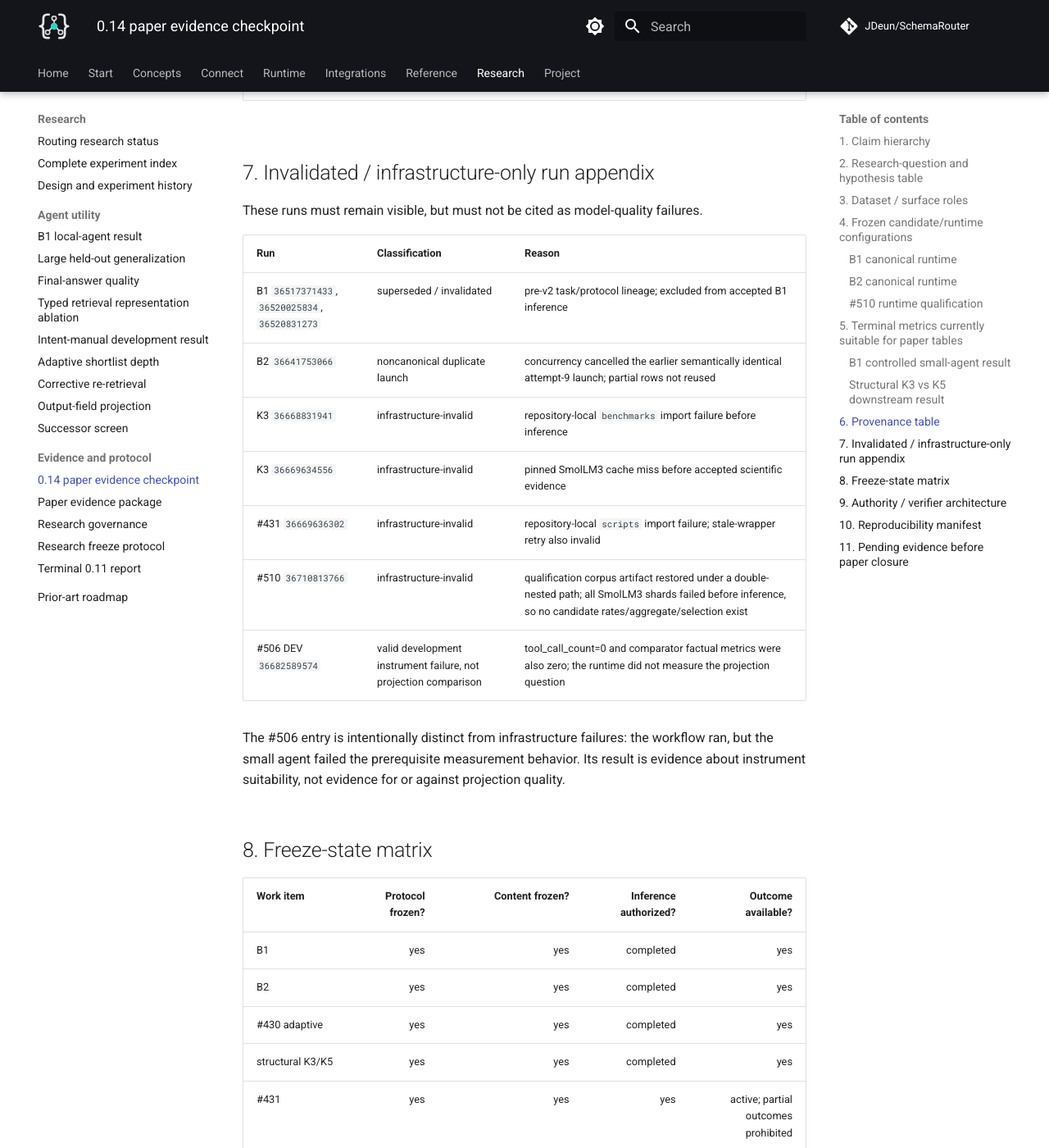
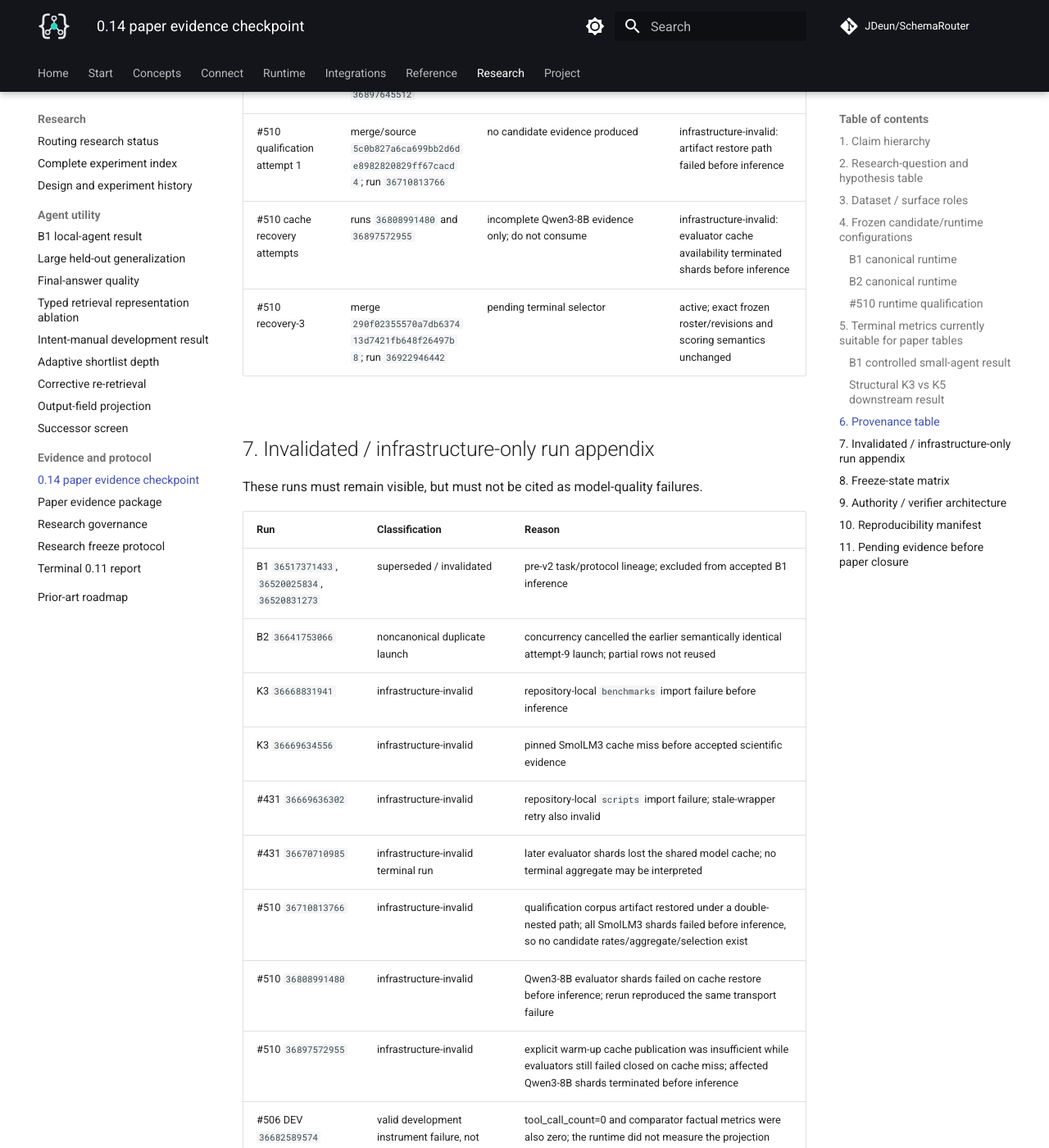
Before and after one commit to JDeun/SchemaRouter, an MkDocs documentation site: the page built from docs/research/0.14-paper-evidence-checkpoint.md, in a window 1280 px wide and 1400 px high, scrolled down 7023 px. Shown: the whole window at 82% size. Built offline with MkDocs 1.6.1 and Material for MkDocs 9.7.7, drawn with Linux system fonts in a browser that asks for light colours; comment, search, counter and statistics services are not loaded; some of the changed text lies outside the part shown.

Commit message:
docs: synchronize 0.14 evidence checkpoint

```diff
--- a/docs/research/0.14-paper-evidence-checkpoint.md
+++ b/docs/research/0.14-paper-evidence-checkpoint.md
@@ -39,7 +39,7 @@
 | #432 | Does the promoted fixed protocol generalize on 780 independently authored held-out tasks? | held-out confirmation | frozen, blocked on conveyor gate |
 | #424 | Does capability-context reduction preserve final-answer facts, values, units and provenance? | final-answer confirmation | frozen, blocked on #432 |
 | #506 | Does output-field projection preserve answer factual quality while reducing observation context? | field-level experiment | original DEV screen consumed as instrument failure |
-| #510 | Can a preregistered stronger runtime qualify to measure the #506 successor screen without outcome-based model shopping? | instrument qualification | runtime qualification running |
+| #510 | Can a preregistered stronger runtime qualify to measure the #506 successor screen without outcome-based model shopping? | instrument qualification | recovery-3 running; earlier infrastructure-invalid attempts are excluded |
 
 ## 3. Dataset / surface roles
 
@@ -55,7 +55,7 @@
 | #432 780-task surface | large held-out confirmation | no | content/protocol frozen, pending conveyor |
 | #424 144-task surface | final-answer confirmation | no | frozen, pending #432 |
 | #506 projection DEV | development screen | no repair from outcome | consumed; instrument too weak |
-| #510 36-episode qualification | instrument qualification only | no experiment tuning | active; must never be reported as projection evidence |
+| #510 36-episode qualification | instrument qualification only | no experiment tuning | recovery-3 active; invalid cache/artifact attempts are not qualification evidence |
 | #510 successor projection surface | successor DEV evidence | no post-hoc condition/scorer changes | pending qualified runtime |
 
 ## 4. Frozen candidate/runtime configurations
@@ -166,8 +166,10 @@
 | B1 canonical | source `b9eadefd3cd076f026a54bbc55a949f0424f5dab`, run `36529108855` | artifact `11021506964`; digest `sha256:2e101d62dbe7f3202a24f0f40c49000064991b1521c4154c8feeb587de510271`; aggregate SHA `33678700298a47b451ea1f03377cd874a1a1e373597cf961d207e07ae39f568d` | terminal |
 | B2 canonical | source `01edb00fe7e8bff803988ce6bce5e05f79801e43`, run `36642658406` | canonical digest `sha256:edbccbbfb44d58ba936af7af82efe844177edc24dd587e3c52cff1505c37c256` | terminal success |
 | structural K3/K5 | run `36670280971` | artifact `11081310428`; digest `sha256:ae7fb24ac365d307a52b07e416dff6308581ccca96a4831d8c41f44f5170b613` | terminal negative for K3 promotion |
-| #431 corrective | scientific source `30663de8f618bc88a893d9bf6214035a70e8e894`; run `36670710985` | do not summarize until terminal aggregate | active |
-| #510 qualification attempt 1 | merge/source `5c0b827a6ca699bb2d6de8982820829ff67cacd4`; run `36710813766` | no candidate evidence produced | infrastructure-invalid: artifact restore path failed before inference; recovery in #520 |
+| #431 corrective | scientific source `30663de8f618bc88a893d9bf6214035a70e8e894`; recovery run `36897645512` | do not summarize until terminal aggregate | active; earlier cache/wrapper failures are infrastructure-only |
+| #510 qualification attempt 1 | merge/source `5c0b827a6ca699bb2d6de8982820829ff67cacd4`; run `36710813766` | no candidate evidence produced | infrastructure-invalid: artifact restore path failed before inference |
+| #510 cache recovery attempts | runs `36808991480` and `36897572955` | incomplete Qwen3-8B evidence only; do not consume | infrastructure-invalid: evaluator cache availability terminated shards before inference |
+| #510 recovery-3 | merge `290f02355570a7db637413d7421fb648f26497b8`; run `36922946442` | pending terminal selector | active; exact frozen roster/revisions and scoring semantics unchanged |
 
 ## 7. Invalidated / infrastructure-only run appendix
 
@@ -180,7 +182,10 @@
 | K3 `36668831941` | infrastructure-invalid | repository-local `benchmarks` import failure before inference |
 | K3 `36669634556` | infrastructure-invalid | pinned SmolLM3 cache miss before accepted scientific evidence |
 | #431 `36669636302` | infrastructure-invalid | repository-local `scripts` import failure; stale-wrapper retry also invalid |
+| #431 `36670710985` | infrastructure-invalid terminal run | later evaluator shards lost the shared model cache; no terminal aggregate may be interpreted |
 | #510 `36710813766` | infrastructure-invalid | qualification corpus artifact restored under a double-nested path; all SmolLM3 shards failed before inference, so no candidate rates/aggregate/selection exist |
+| #510 `36808991480` | infrastructure-invalid | Qwen3-8B evaluator shards failed on cache restore before inference; rerun reproduced the same transport failure |
+| #510 `36897572955` | infrastructure-invalid | explicit warm-up cache publication was insufficient while evaluators still failed closed on cache miss; affected Qwen3-8B shards terminated before inference |
 | #506 DEV `36682589574` | valid development instrument failure, not projection comparison | tool_call_count=0 and comparator factual metrics were also zero; the runtime did not measure the projection question |
 
 The #506 entry is intentionally distinct from infrastructure failures: the workflow
@@ -199,7 +204,7 @@
 | #432 | yes | authoring/validation contract frozen | conveyor-gated | no |
 | #424 | yes | authoring/validation contract frozen | blocked until #432 terminal | no |
 | #506 original DEV | yes | yes | completed | instrument failure only |
-| #510 qualification | yes | yes | active | no terminal selector yet |
+| #510 qualification | yes | yes | recovery-3 active | no terminal selector yet |
 | #510 successor projection | yes | frozen successor semantics | gated on qualification | no |
 
 ## 9. Authority / verifier architecture
```
Also changed, not shown: other parts of docs/research/0.14-paper-evidence-checkpoint.md (+1 -1 lines).
